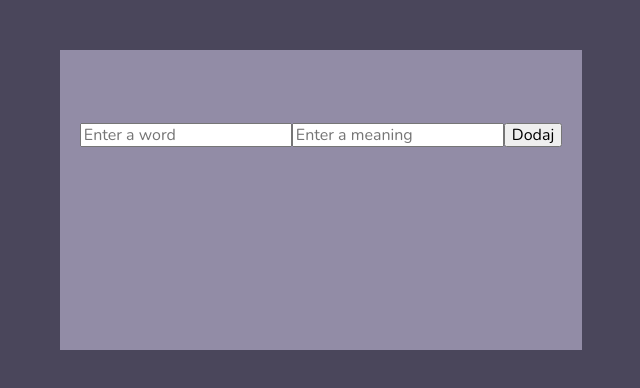
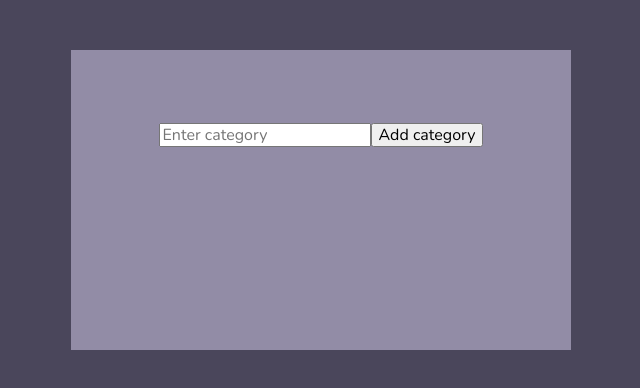
Before and after one commit to Code-Timothy/flashcards-app, a React (Create React App) app: page / in a window 1280 px wide. Shown: the top 388 px of the page, without its empty margins (319-959 px from the left). Built offline with nearby package versions, Linux system fonts and the light colour scheme.

Commit message:
add input for category before adding flashcards

```diff
--- a/src/features/Flashcards/index.js
+++ b/src/features/Flashcards/index.js
@@ -1,14 +1,15 @@
 import { useState } from "react";
 import { Flashcard, FlashcardContent, Wrapper } from "./styled";
-import { useDispatch } from "react-redux";
-import { addFlashcard } from "./flashcardsSlice";
+import { useDispatch, useSelector } from "react-redux";
+import { addCategory, addFlashcard, selectGlobalCategory } from "./flashcardsSlice";
 import { nanoid } from "@reduxjs/toolkit";
 
 const Flashcards = () => {
     const [word, setWord] = useState("");
     const [meaning, setMeaning] = useState("");
+    const [category, setCategory] = useState("");
+    const globalCategory = useSelector(selectGlobalCategory);
     const dispatch = useDispatch();
-    console.log(word, meaning)
 
     const onFormSubmit = (event) => {
         event.preventDefault();
@@ -17,14 +18,33 @@ const Flashcards = () => {
             id: nanoid(),
             word: word.trim(),
             meaning: meaning.trim(),
+            globalCategory: globalCategory || category,
         }));
         setWord("");
         setMeaning("");
     };
 
+    const onCategorySubmit = (event) => {
+        event.preventDefault();
+
+        dispatch(addCategory(category.trim()));
+    };
+
     return (
         <Wrapper>
             <Flashcard>
+                {!globalCategory && (
+                    <form onSubmit={onCategorySubmit}>
+                        <input
+                            type="text"
+                            placeholder="Enter category"
+                            value={category}
+                            onChange={({ target }) => setCategory(target.value)}
+                        />
+                        <button>Add category</button>
+                    </form>
+                )}
+                {globalCategory && (
                     <form onSubmit={onFormSubmit}>
                         <input
                             type="text"
@@ -40,8 +60,9 @@ const Flashcards = () => {
                             onChange={({ target }) => setMeaning(target.value)}
                             required
                         />
-                    <button>Dodaj</button>
+                        <button>Add</button>
                     </form>
+                )}
             </Flashcard>
         </Wrapper>
     );
```
Lines whose indentation alone changed are shown as unchanged.
